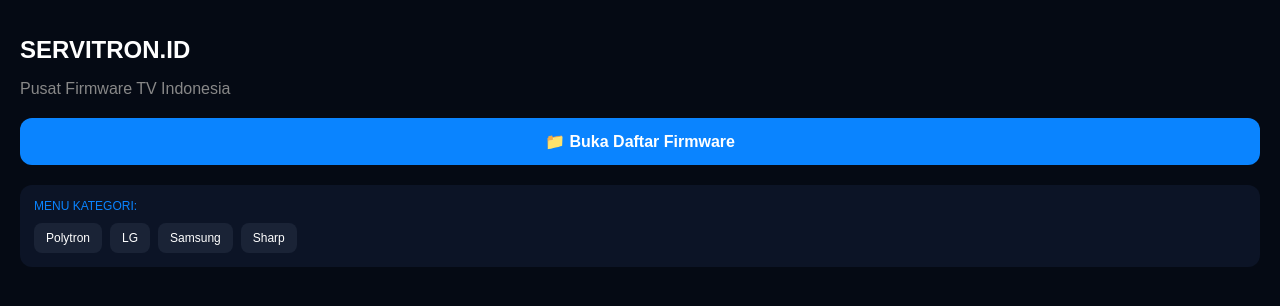
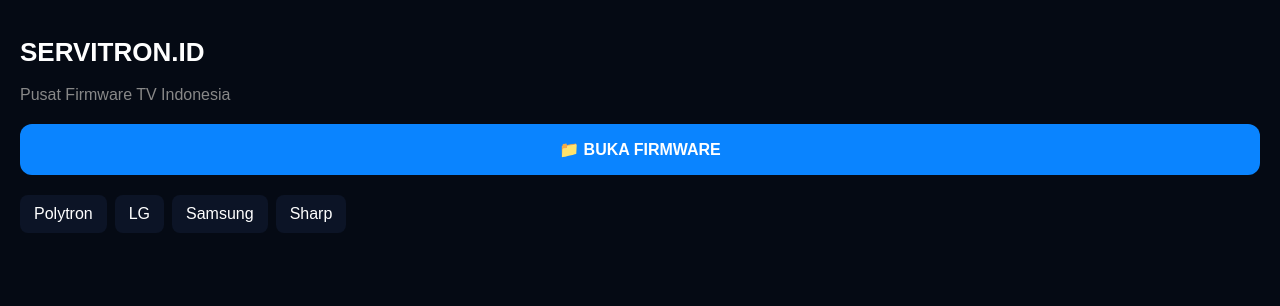
Before and after one commit to Cah-oon/servitron-id-full, a Next.js app in the folder apps/web/: page / in a window 1280 px wide. Shown: the top 306 px of the page. Built offline with nearby package versions, Linux system fonts and the light colour scheme.

Commit message:
Update Home component styles and text

```diff
--- a/apps/web/app/page.tsx
+++ b/apps/web/app/page.tsx
@@ -1,18 +1,15 @@
-export default function Home() {
-  return (
-    <div style={{background:"#050A14",minHeight:"100vh",color:"#fff",padding:20,fontFamily:"sans-serif"}}>
-      <h1 style={{fontSize:24,fontWeight:800}}>SERVITRON.ID</h1>
-      <p style={{color:"#888",marginTop:8}}>Pusat Firmware TV Indonesia</p>
-      <a href="/firmware" style={{display:"block",marginTop:20,background:"#0A84FF",color:"#fff",padding:"14px",borderRadius:12,textAlign:"center",textDecoration:"none",fontWeight:700}}>📁 Buka Daftar Firmware</a>
-      <div style={{marginTop:20,background:"#0C1426",padding:14,borderRadius:12}}>
-        <div style={{fontSize:12,color:"#0A84FF"}}>MENU KATEGORI:</div>
-        <div style={{marginTop:10,display:"flex",gap:8,flexWrap:"wrap"}}>
-          <a href="/firmware?brand=Polytron" style={{background:"#1a2336",color:"#fff",padding:"8px 12px",borderRadius:8,fontSize:12,textDecoration:"none"}}>Polytron</a>
-          <a href="/firmware?brand=LG" style={{background:"#1a2336",color:"#fff",padding:"8px 12px",borderRadius:8,fontSize:12,textDecoration:"none"}}>LG</a>
-          <a href="/firmware?brand=Samsung" style={{background:"#1a2336",color:"#fff",padding:"8px 12px",borderRadius:8,fontSize:12,textDecoration:"none"}}>Samsung</a>
-          <a href="/firmware?brand=Sharp" style={{background:"#1a2336",color:"#fff",padding:"8px 12px",borderRadius:8,fontSize:12,textDecoration:"none"}}>Sharp</a>
-        </div>
-      </div>
-    </div>
-  )
+export default function Home(){
+ return(
+  <div style={{background:"#050A14",minHeight:"100vh",color:"#fff",padding:20,fontFamily:"sans-serif"}}>
+   <h1 style={{fontSize:26,fontWeight:800}}>SERVITRON.ID</h1>
+   <p style={{color:"#888"}}>Pusat Firmware TV Indonesia</p>
+   <a href="/firmware" style={{display:"block",marginTop:20,background:"#0A84FF",color:"#fff",padding:"16px",borderRadius:12,textAlign:"center",textDecoration:"none",fontWeight:800}}>📁 BUKA FIRMWARE</a>
+   <div style={{marginTop:20,display:"flex",gap:8,flexWrap:"wrap"}}>
+    <a href="/firmware?brand=Polytron" style={{background:"#0C1426",color:"#fff",padding:"10px 14px",borderRadius:8,textDecoration:"none"}}>Polytron</a>
+    <a href="/firmware?brand=LG" style={{background:"#0C1426",color:"#fff",padding:"10px 14px",borderRadius:8,textDecoration:"none"}}>LG</a>
+    <a href="/firmware?brand=Samsung" style={{background:"#0C1426",color:"#fff",padding:"10px 14px",borderRadius:8,textDecoration:"none"}}>Samsung</a>
+    <a href="/firmware?brand=Sharp" style={{background:"#0C1426",color:"#fff",padding:"10px 14px",borderRadius:8,textDecoration:"none"}}>Sharp</a>
+   </div>
+  </div>
+ )
 }
```
